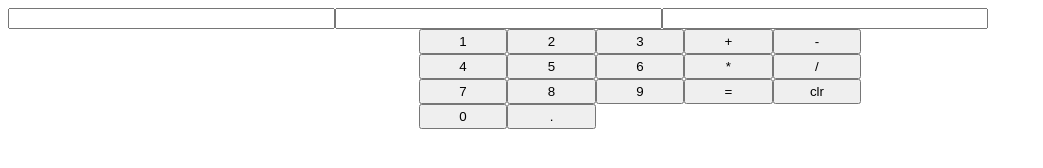
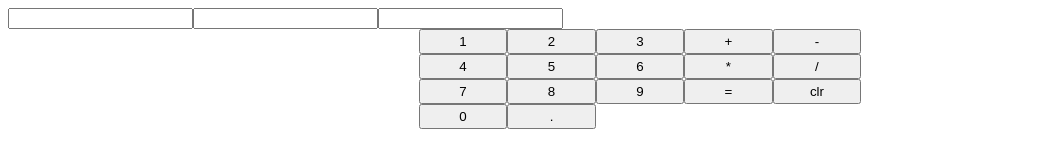
Before and after one commit to Matthew-Steven-Gonzalez/Extra_challenges, a plain HTML site: page JS_Calculator/index.html in a window 1280 px wide. Shown: the whole page, without its empty margins (0-1043 px from the left). Drawn offline with Linux system fonts and the light colour scheme.

Commit message:
added further detail to calculator

```diff
--- a/JS_Calculator/index.html
+++ b/JS_Calculator/index.html
@@ -6,6 +6,7 @@
     <link rel="script" href="script.js">
 </head>
 <body>
+<div id="calculator">
     <div id="inputs">
         <input type="text" id="firstInput" readonly>
         <input type="text" id="operator" readonly>
@@ -29,8 +30,8 @@
         <button id="clear">clr</button>
         <button id="zero">0</button>
         <button id="decimal">.</button>
+    </div>
 
-
-    </div>
+</div>
 </body>
 </html>
--- a/JS_Calculator/style.css
+++ b/JS_Calculator/style.css
@@ -1,3 +1,7 @@
+#calculator{
+
+}
+
 #buttons{
     width: 35%;
     max-height: 45px;
@@ -8,11 +12,9 @@
 }
 
 #inputs{
-    max-height: 45px;
-    display: grid;
-    grid-template-columns: auto auto auto auto auto;
-    flex-wrap: wrap;
     margin: auto auto;
+    display: flex;
+    align-items: center;
 }
 
 #buttons button{
```
